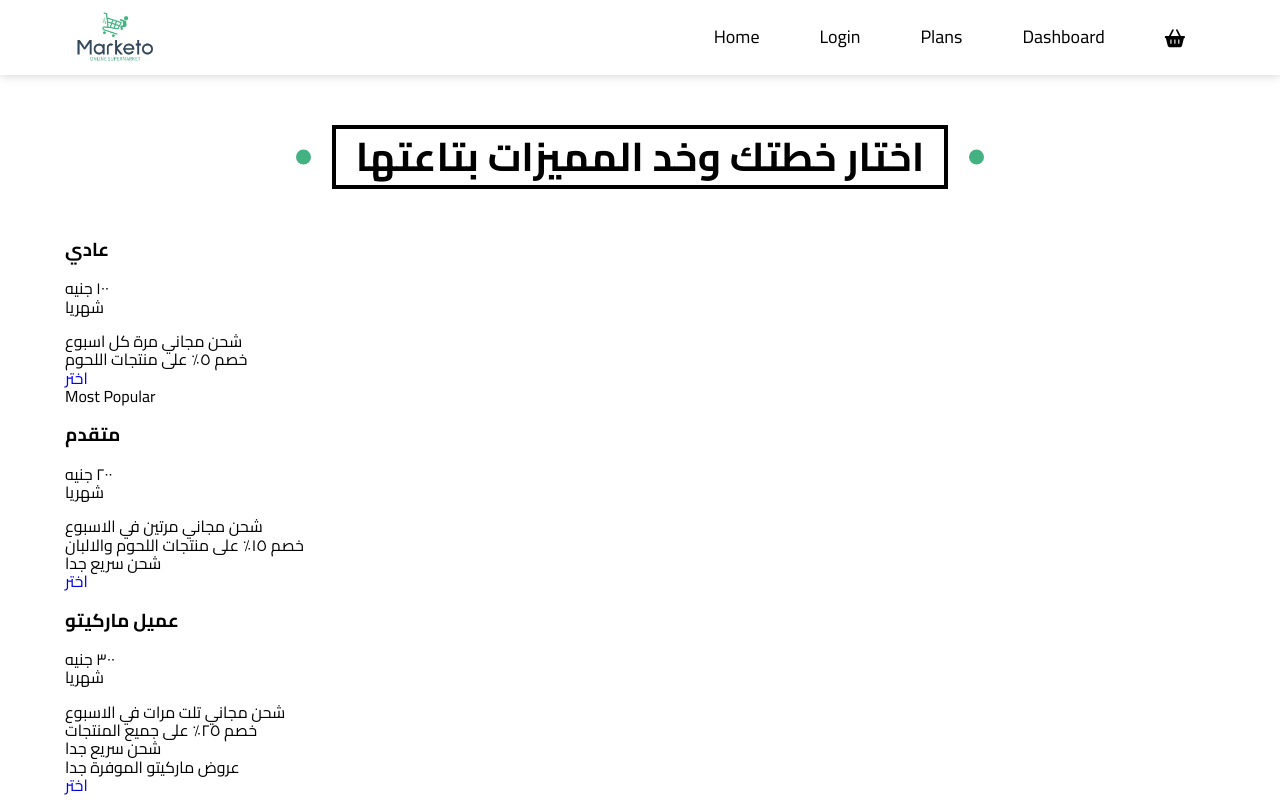
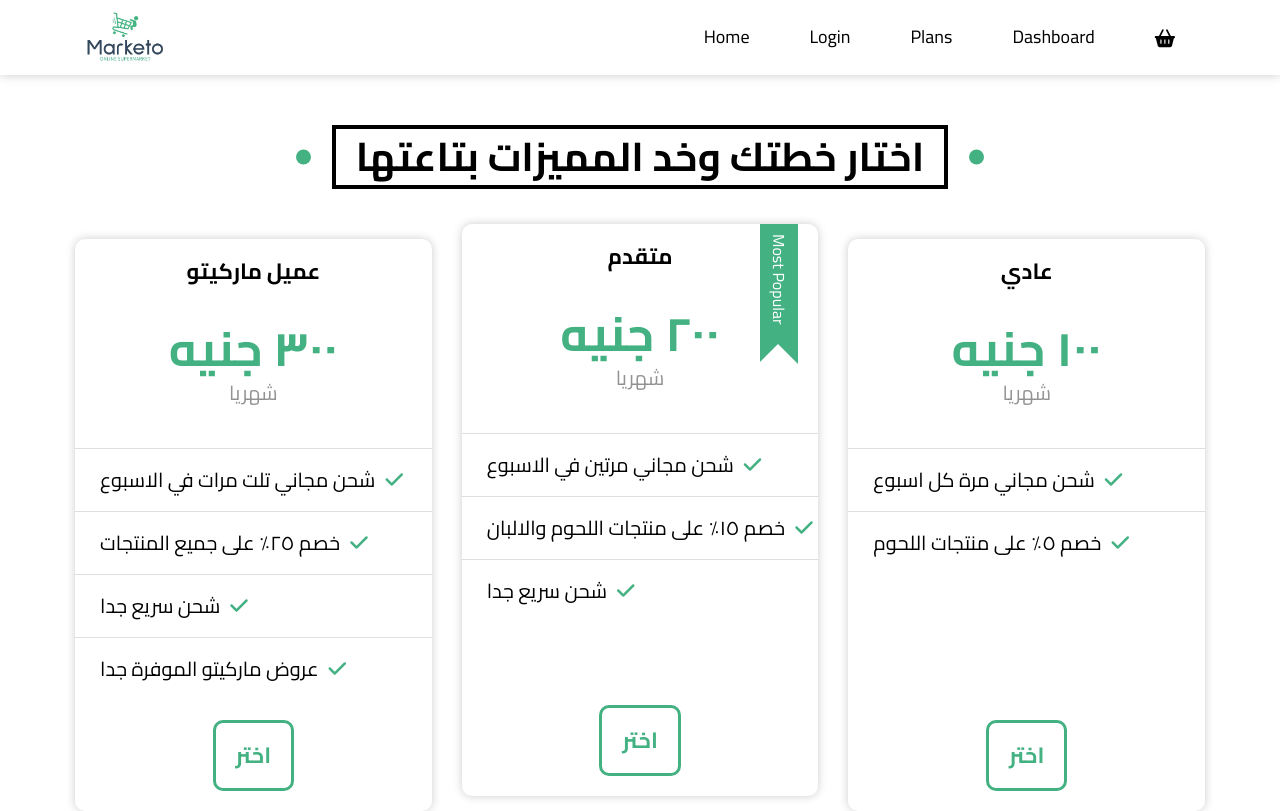
Before and after one commit to abdullahMohamed13/Marketo, a plain HTML site: page plans.html in a window 1280 px wide. Drawn offline with Linux system fonts and the light colour scheme.

Commit message:
Main css work

```diff
--- a/css/main.css
+++ b/css/main.css
@@ -12,8 +12,8 @@ body {
     box-sizing: border-box;
 }
 .container {
-    padding-left: 10px;
-    padding-right: 10px;
+    padding-left: 20px;
+    padding-right: 20px;
     margin-left: auto;
     margin-right: auto;
 }
@@ -501,6 +501,139 @@ header .main-nav > li > a:hover::before {
     font-size: 18px;
 }
 /* End Team-members */
+/* Start plans Plans */
+
+/* Start plans */
+.plans {
+    /* background-color: var(--sections-backColor); */
+    position: relative;
+}
+.plans .container {
+    display: grid;
+    grid-template-columns: repeat(auto-fill, minmax(330px, 1fr));
+    gap: 30px;
+    direction: rtl;
+}
+.plans .box {
+    border-radius: 10px;
+    background-color: white;
+    text-align: center;
+    position: relative;
+    z-index: 2;
+    -webkit-box-shadow: 0 0 10px #ccc;
+    -moz-box-shadow: 0 0 10px #ccc;
+    box-shadow: 0 0 10px #ccc;
+}
+.plans .box::before,
+.plans .box::after {
+    content: "";
+    position: absolute;
+    width: 0;
+    height: 50%;
+    background-color: #cccccc30;
+    z-index: -1;
+    transition: var(--transtion-du);
+}
+.plans .box::before {
+    left: 0;
+    top: 0;
+}
+.plans .box::after {
+    right: 0;
+    bottom: 0;
+}
+.plans .box:hover::before,
+.plans .box:hover::after {
+    width: 100%;
+}
+@media (width > 1200px) {
+    .plans .box:nth-of-type(2) {
+        transform: translateY(-15px);
+    }
+}
+.plans .box .pop {
+    position: absolute;
+    right: 20px;
+    writing-mode: vertical-rl;
+    background-color: var(--main-color);
+    color: white;
+    padding: 10px 10px 40px;
+    overflow: hidden;
+    transition: var(--transtion-du);
+}
+.plans .box:hover .pop {
+    padding: 10px 10px 30px;
+}
+.plans .box .pop::after {
+    content: '';
+    bottom: 0;
+    right: 0;
+    position: absolute;
+    border-width: 20px;
+    border-style: solid;
+    border-color: transparent transparent white transparent;
+    transition: var(--transtion-du);
+}
+.plans .box h3 {
+    margin: 20px 0;
+    font-size: 22px;
+}
+.plans .box p {
+    color: var(--main-color);
+    font-size: 48px;
+    line-height: 0.7;
+    font-weight: bold;
+}
+.plans .box p span {
+    color: #777777cb;
+    font-size: 20px;
+    font-weight: normal;
+}
+.plans .box ul {
+    text-align: left;
+    margin-left: 25px;
+}
+.plans .box ul li {
+    margin: 20px 0;
+    padding-top: 20px;
+    position: relative;
+    font-size: 20px;
+    width: 100%;
+}
+.plans .box ul li::before {
+    content: "\f00c";
+    font-family: "Font Awesome 5 Free";
+    font-weight: bold;
+    padding-left: 10px;
+    color: var(--main-color);
+}
+.plans .box ul li::after {
+    content: '';
+    position: absolute;
+    width: calc(100% + 25px);
+    height: 1px;
+    left: -25px;
+    top: 0;
+    background-color: #dfdfdf;
+}
+.plans .box a {
+    padding: 20px;
+    width: fit-content;
+    display: block;
+    margin: 40px auto 20px;
+    color: var(--main-color);
+    font-weight: bold;
+    font-size: 22px;
+    border: 3px solid var(--main-color);
+    border-radius: 10px;
+    transition: var(--transtion-du);
+}
+.plans .box a:hover {
+    color: white;
+    border-color: white;
+    background-color: var(--main-color);
+}
+/* End plans Plans */
 /* Start Animation */
 @keyframes up-n-down {
     from {
```
